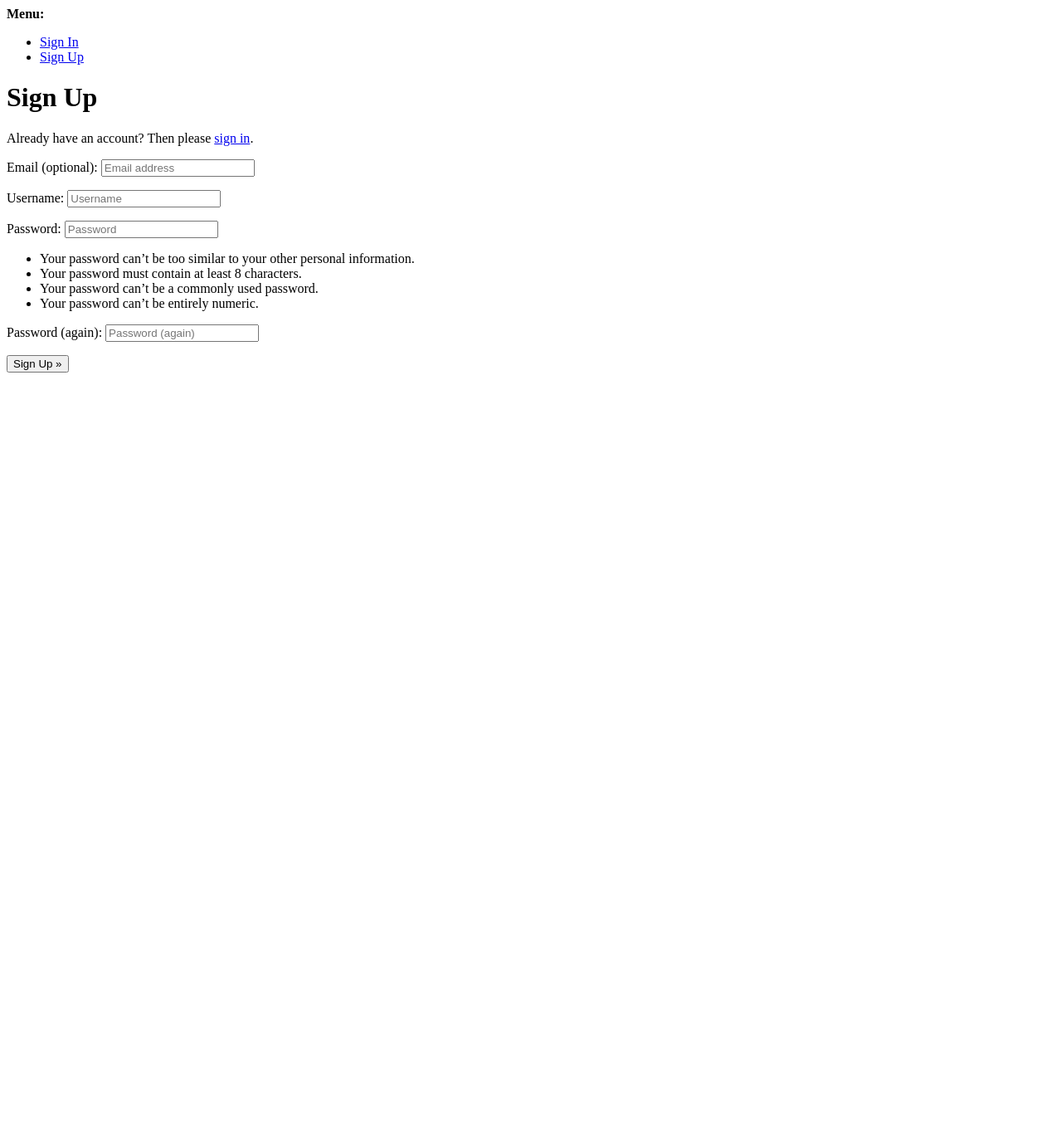
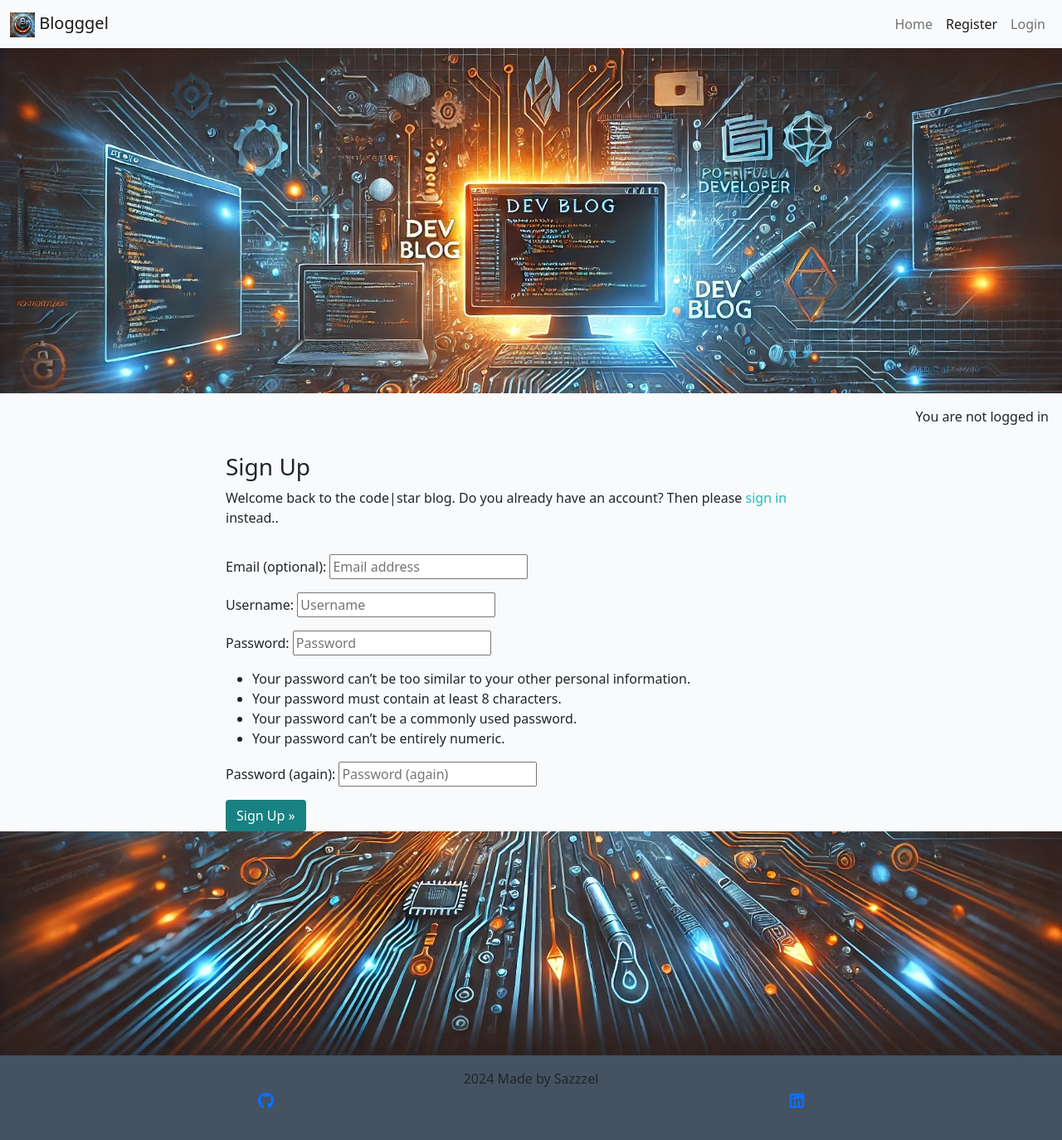
Before and after one commit to Sazzzel/Blogggel, a Django app: page /accounts/signup/ in a window 1280 px wide. Shown: the whole page at 83% size. Before the commit the page ends 449 px from the top, so only its background shows below. Run offline with Django 4.2, Linux system fonts and the light colour scheme; some libraries are stand-ins or nearby versions.

Commit message:
Add: images for top and bottom heroimages

```diff
--- a/blogggel/templates/blogggel/index.html
+++ b/blogggel/templates/blogggel/index.html
@@ -6,7 +6,6 @@
 <!-- index.html content starts here -->
 
 <div class="container-fluid">
-    <img loading="lazy" src="{% static 'images/HeroImage.png' %}" class="img-fluid fade-in" alt="Computer screen surounded by circet boards">
     <div class="row">
         <!-- Blog Entries Column -->
         <div class="col-12 mt-3 left">
--- a/templates/account/signup.html
+++ b/templates/account/signup.html
@@ -1,13 +1,22 @@
-{% extends "account/base.html" %}
+{% extends "base.html" %}
 
 {% load i18n %}
+{% load account socialaccount %}
 
-{% block head_title %}{% trans "Signup" %}{% endblock head_title %}
+{% block head_title %}{% trans "Sign In" %}{% endblock %}
 
 {% block content %}
-<h1>{% trans "Sign Up" %}</h1>
 
-<p>{% blocktrans %}Already have an account? Then please <a href="{{ login_url }}">sign in</a>.{% endblocktrans %}</p>
+<div class="container">
+    <div class="row">
+        <div class="col-md-8 mt-3 offset-md-2">
+          <h3>{% trans "Sign Up" %}</h3>
+
+          <p>{% blocktrans %}Welcome back to the code|star blog. Do you already have an account? Then please <a class="link" href="{{ login_url }}">sign in</a> instead..{% endblocktrans %}</p>
+        </div>
+      </div>
+      <div class="row">
+        <div class="col-md-8 mt-3 offset-md-2">
 
             <form class="signup" id="signup_form" method="post" action="{% url 'account_signup' %}">
             {% csrf_token %}
@@ -15,7 +24,9 @@
             {% if redirect_field_value %}
             <input type="hidden" name="{{ redirect_field_name }}" value="{{ redirect_field_value }}" />
             {% endif %}
-  <button type="submit">{% trans "Sign Up" %} &raquo;</button>
-</form>
+            <button class="btn btn-signup right" type="submit">{% trans "Sign Up" %} &raquo;</button>
+        </div>
+    </div>
+</div>
 
 {% endblock content %}
--- a/templates/base.html
+++ b/templates/base.html
@@ -26,18 +26,19 @@
 <body class="d-flex flex-column h-100 main-bg">
 
     <!-- Navigation -->
-    <nav class="navbar navbar-expand-lg navbar-light bg-white">
+    <nav class="navbar navbar-expand-lg navbar-light ">
         <div class="container-fluid">
             <div class="navbar-brand">
-                <img loading="lazy" src="static/images/Icon.png" width="30" height="30"
+                <img loading="lazy" src="{% static 'images/logo.png' %}" width="30" height="30"
             alt="Capital B on a metel button. Used as the Bloggel Logo.">
             <span class="brand-text">Blogggel</span>
-        </div>
+            </div>
             <button class="navbar-toggler ms-auto" type="button" data-bs-toggle="collapse"
               data-bs-target="#navbarNavAltMarkup" aria-controls="navbarNavAltMarkup" aria-expanded="false"
               aria-label="Toggle navigation">
               <span class="navbar-toggler-icon"></span>
             </button>
+
             <div class="collapse navbar-collapse" id="navbarText">
                 <ul class="navbar-nav ms-auto mb-2 mb-lg-0">
                     <li class="nav-item">
@@ -63,7 +64,7 @@
             </div>
         </div>
     </nav>
-
+    <img loading="lazy" src="{% static 'images/HeroImageTop.webp' %}" width="100%" heigh="50%" class="img-fluid fade-in" alt="Computer screen surounded by circet boards">
 
 
      <!-- displaying Django messages -->
@@ -94,7 +95,7 @@
 
 
 
-
+    <img loading="lazy" src="{% static 'images/HeroImageBottom.webp' %}" width="100%" class="img-fluid" alt="Circet board with components">
        <!-- Footer -->
        <footer class="footer mt-auto py-3 dark-bg">
         <p class="m-0 text-center text-black">
@@ -104,7 +105,7 @@
         </p>
 
         <!-- Social -->
-        <p>
+        <p class="d-flex justify-content-around" style="font-size: 20px;">
             <!-- GitHub -->
             <a href="https://github.com/Sazzzel" target="_blank" rel="noopener"
             aria-label="Visit my GitHub profile page (opens in a new tab)"><i class="fa-brands fa-github"></i></a>
```
Also changed, not shown: static/images/HeroImage.png (deleted), static/images/HeroImageBottom.webp (added), static/images/HeroImageTop.webp (added), static/images/logo.png (renamed from static/images/Icon.png). Lines whose indentation alone changed are shown as unchanged.
